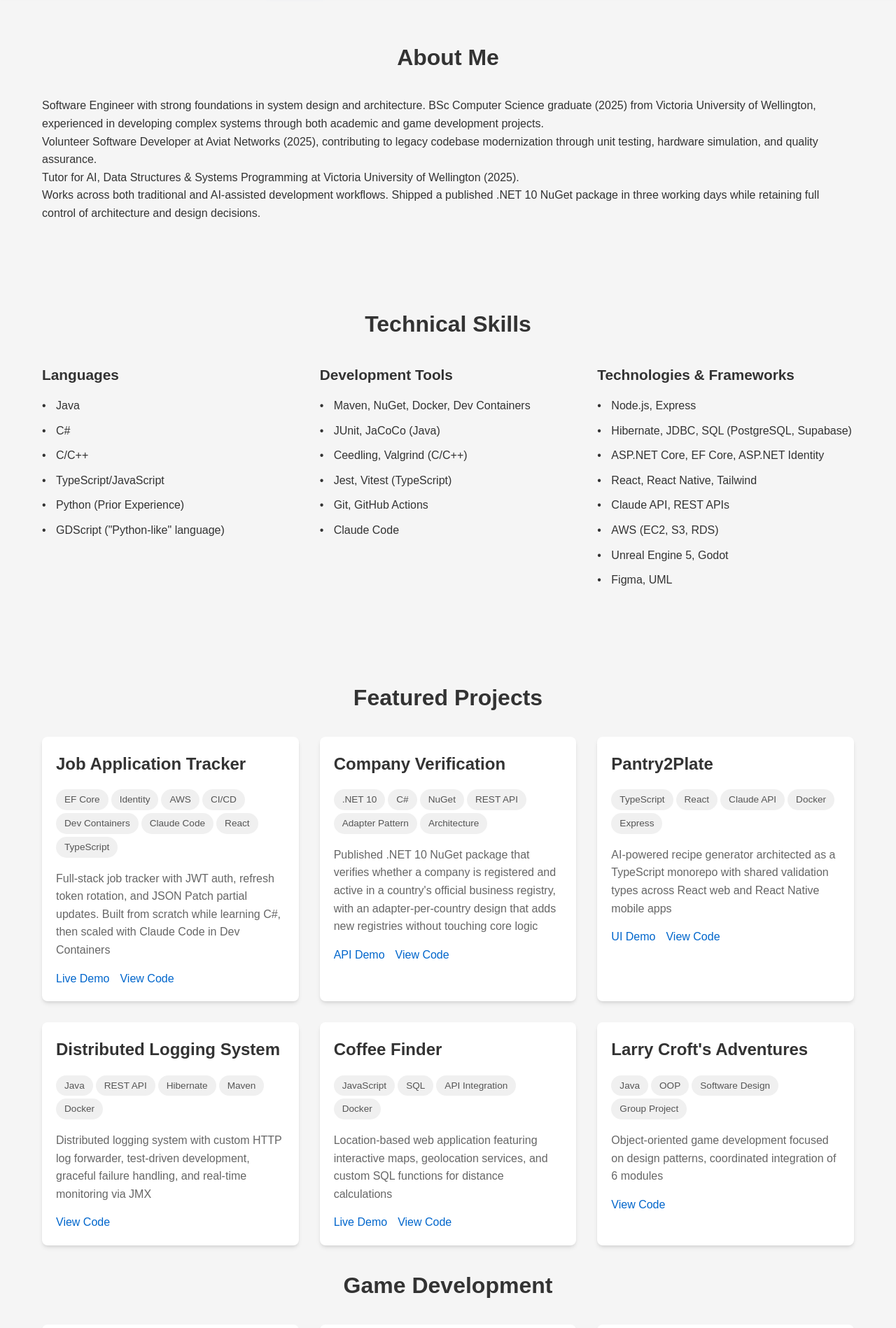
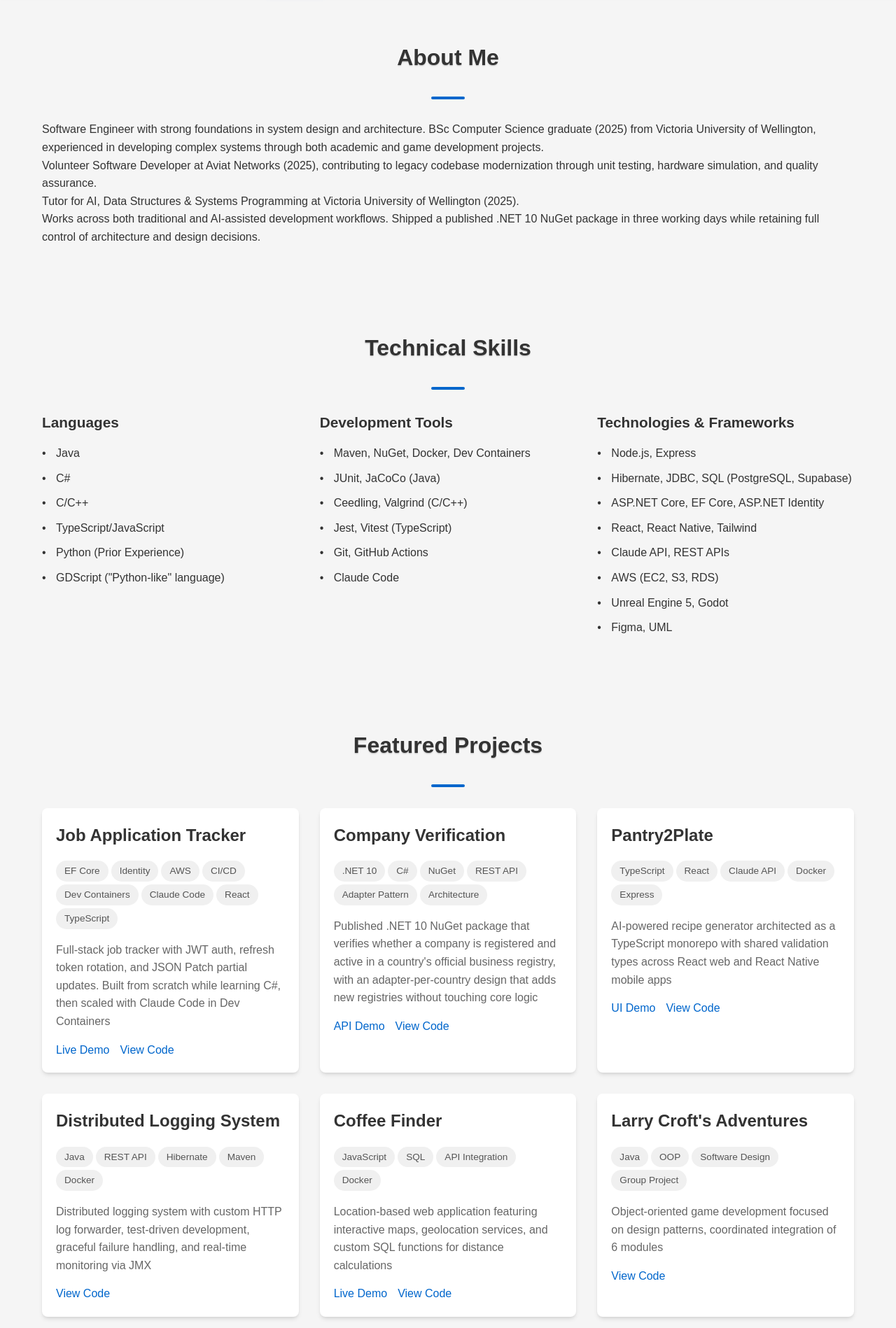
Before and after one commit to NagareNegishi/NagareNegishi.github.io, a React (Vite) app: page / in a window 1280 px wide. Shown: the part 260-2158 px from the top of the page at 70% size. Built offline with nearby package versions, Linux system fonts and the light colour scheme.

Commit message:
replace title with SectionHeading #24

```diff
--- a/src/components/About.jsx
+++ b/src/components/About.jsx
@@ -1,10 +1,11 @@
 import { personalInfo } from "../data/personalInfo";
+import SectionHeading from "./SectionHeading";
 
 function About() {
     return (
-        <section id="about" className="about">
+        <section className="about">
             <div className="container">
-                <h2>About Me</h2>
+                <SectionHeading>About Me</SectionHeading>
                 { personalInfo.about.map((paragraph, index) => (
                     <p key={index}>{ paragraph }</p>
                 ))}
--- a/src/components/Contact.jsx
+++ b/src/components/Contact.jsx
@@ -1,12 +1,13 @@
 import { FaEnvelope, FaGithub, FaLinkedin } from 'react-icons/fa'
 import { personalInfo } from '../data/personalInfo'
 import IconLink from './IconLink'
+import SectionHeading from './SectionHeading'
 
 function Contact() {
     return (
         <section id="contact" className="contact">
             <div className="container">
-                <h2>Contact</h2>
+                <SectionHeading>Contact</SectionHeading>
                 <div className="flex justify-center">
                     <ul className="list-none flex flex-col gap-[10px] items-start">
                         <li><IconLink icon={<FaEnvelope />} href={`mailto:${personalInfo.email}`} label={personalInfo.email} /></li>
--- a/src/components/Projects.jsx
+++ b/src/components/Projects.jsx
@@ -1,11 +1,12 @@
 import { gameProjects, softwareProjects } from '../data/projects';
+import SectionHeading from './SectionHeading';
 
 function Projects() {
     return (
         <section id="projects" className="projects">
             <div className="container">
                 <div className="mb-8">
-                    <h2 className="mb-6">Featured Projects</h2>
+                    <SectionHeading>Featured Projects</SectionHeading>
                     <div className="project-grid">
                         {softwareProjects.map((project) => (
                             <ProjectCard key={project.id} project={project} />
@@ -13,7 +14,7 @@ function Projects() {
                     </div>
                 </div>
                 <div>
-                    <h2 className="mb-6">Game Development</h2>
+                    <SectionHeading>Game Development</SectionHeading>
                     <div className="project-grid">
                         {gameProjects.map((project) => (
                             <ProjectCard key={project.id} project={project} />
--- a/src/components/Skills.jsx
+++ b/src/components/Skills.jsx
@@ -1,10 +1,11 @@
 import { skills } from "../data/skills";
+import SectionHeading from "./SectionHeading";
 
 function Skills() {
     return (
         <section id="skills" className="skills">
             <div className="container">
-                <h2>Technical Skills</h2>
+                <SectionHeading>Technical Skills</SectionHeading>
                 <div className="skills-grid">
                     {skills.map((skillCategory, index) => (
                         <div className="skill-category" key={index}>
```
